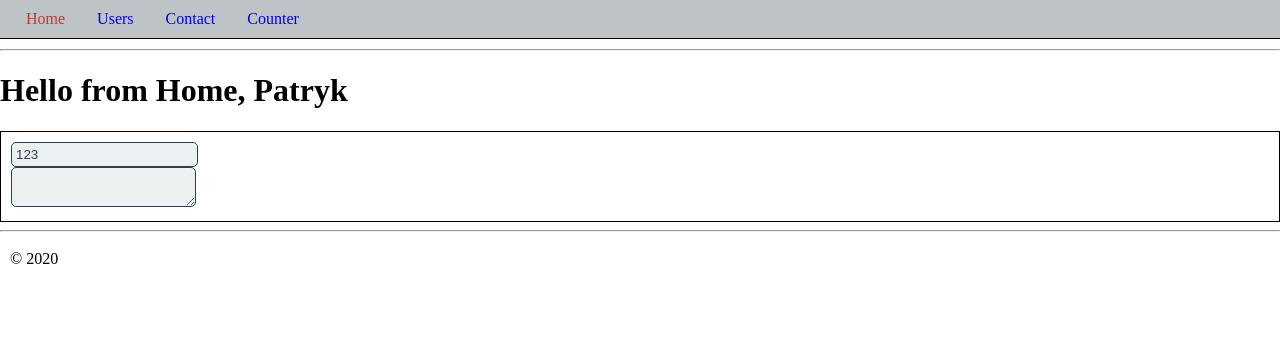
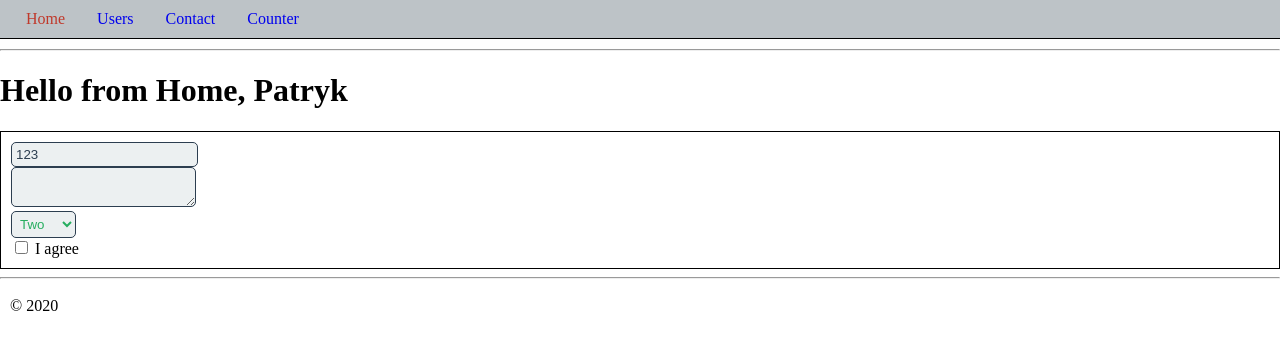
Before and after one commit to patrykomiotek/pd-react-app, a React (Create React App) app: page / in a window 1280 px wide. Shown: the top 350 px of the page. Built offline with nearby package versions, Linux system fonts and the light colour scheme.

Commit message:
select and checkbox components

```diff
--- a/src/components/Form/Checkbox.js
+++ b/src/components/Form/Checkbox.js
@@ -0,0 +1,16 @@
+import PropTypes from 'prop-types';
+
+function Checkbox({name, label, className, ...restProps}) {
+  return (
+    <label htmlFor={name}>
+      <input id={name} type="checkbox" className={className} {...restProps} /> <span>{label}</span>
+    </label>
+  );
+}
+
+Checkbox.propTypes = {
+  name: PropTypes.string.isRequired,
+  label: PropTypes.string.isRequired,
+};
+
+export default Checkbox;
--- a/src/components/Form/Select.js
+++ b/src/components/Form/Select.js
@@ -0,0 +1,32 @@
+import PropTypes from 'prop-types';
+import styled from 'styled-components';
+
+import colors from './colors';
+
+// [{value: 12, label: 'Label for value 12'}]
+function Select({items, className, ...restProps}) {
+  return (
+    <select className={className}>
+      {items.map(elem => (
+        <option key={elem.value} value={elem.value}>
+          {elem.label}
+        </option>
+      ))}
+    </select>
+  );
+}
+
+Select.propTypes = {
+  items: PropTypes.array.isRequired,
+};
+
+const SelectStyled = styled(Select)`
+  background-color: ${colors.backgroundColor};
+  color: ${colors.color};
+  border: ${colors.borderColor} 1px solid;
+  border-radius: 5px;
+  padding: 4px;
+`;
+
+export {Select};
+export default SelectStyled;
--- a/src/components/Form/index.js
+++ b/src/components/Form/index.js
@@ -1,5 +1,5 @@
-// export {default as Checkbox} from './Checkbox';
+export {default as Checkbox} from './Checkbox';
 export {default as Form} from './Form';
 export {default as TextBox} from './TextBox';
-// export {default as Select} from './Select';
+export {default as Select} from './Select';
 export {default as Textarea} from './Textarea';
--- a/src/pages/Home/Home.js
+++ b/src/pages/Home/Home.js
@@ -1,6 +1,6 @@
 import React, {useState, useEffect} from 'react';
 
-import {Form, TextBox, Textarea} from '../../components/Form';
+import {Form, TextBox, Textarea, Select, Checkbox} from '../../components/Form';
 
 function Home() {
   const [user, setUser] = useState({
@@ -41,6 +41,17 @@ function Home() {
         </div>
         <div>
           <Textarea />
+        </div>
+        <div>
+          <Select
+            items={[
+              {value: 2, label: 'Two'},
+              {value: 3, label: 'Three'},
+            ]}
+          />
+        </div>
+        <div>
+          <Checkbox name="terms" label="I agree" />
         </div>
       </Form>
     </div>
```
